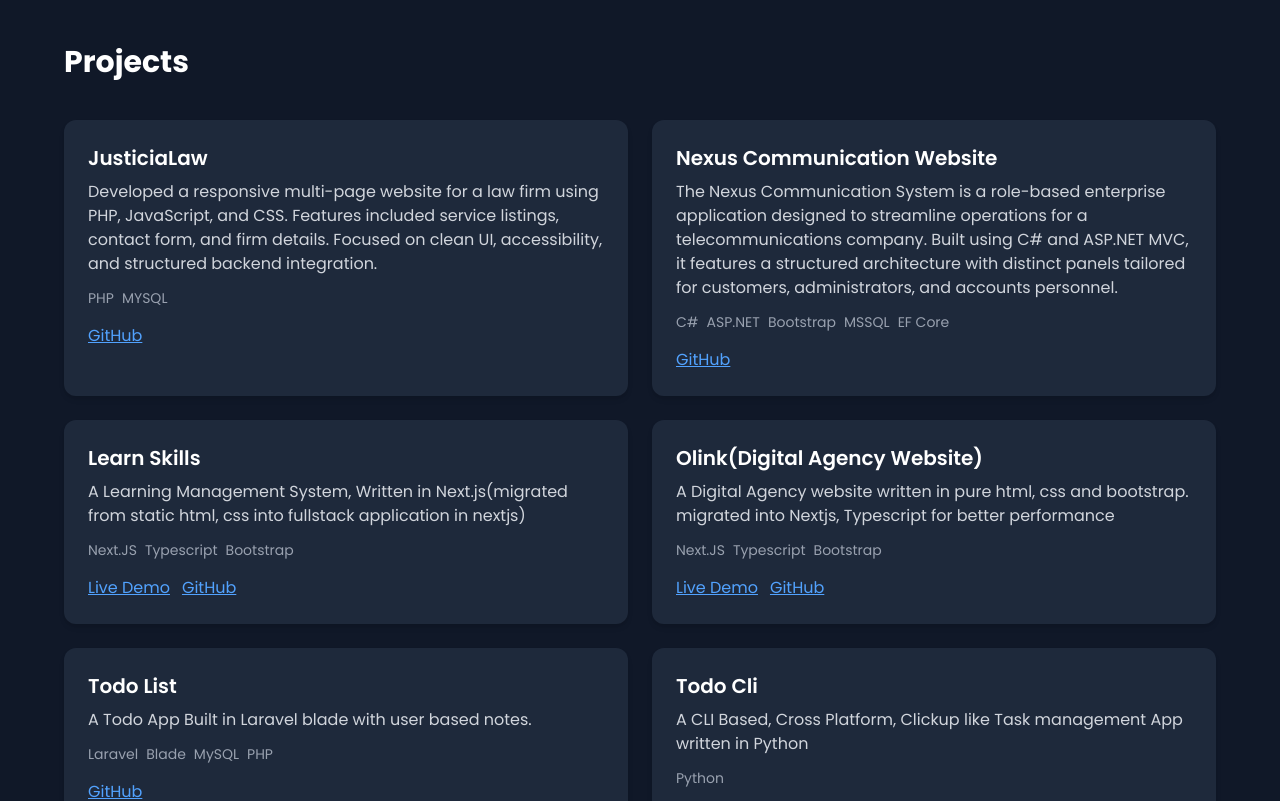
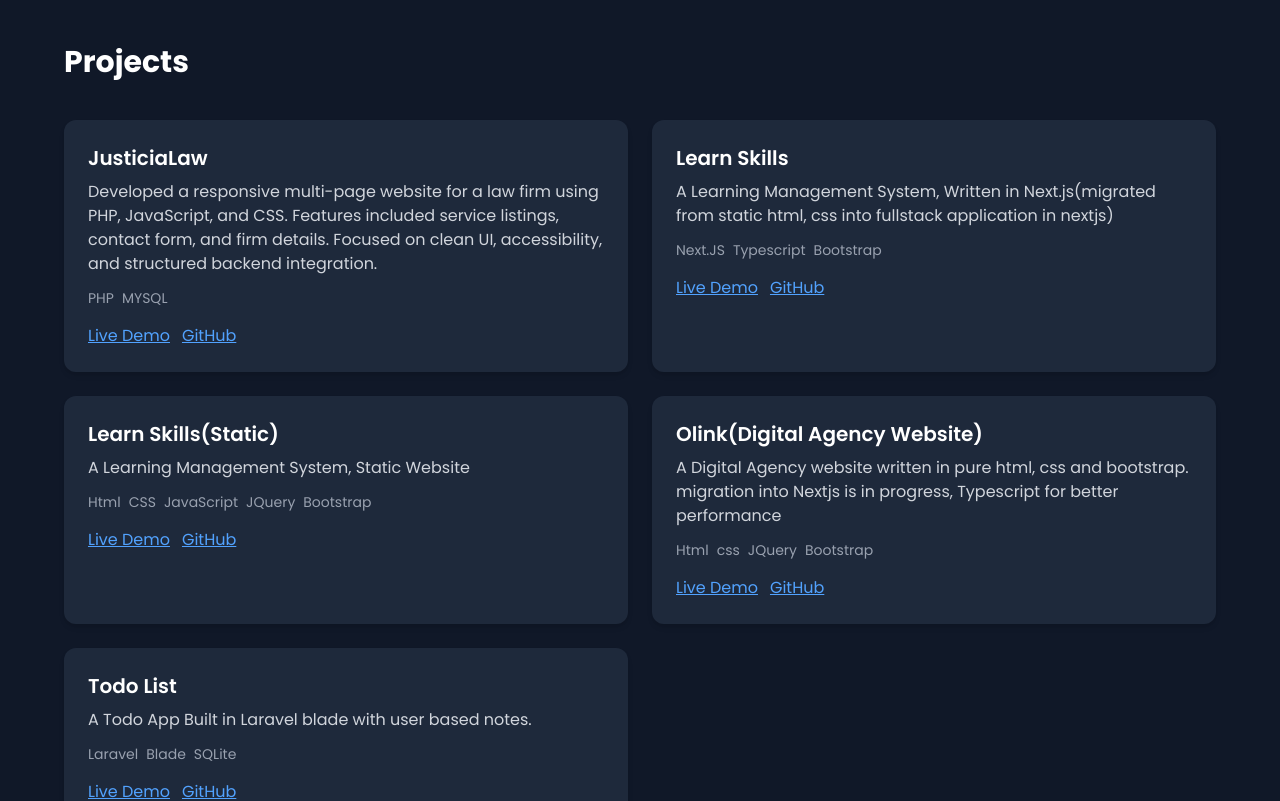
Before and after one commit to muneebusmani/portfolio, a Next.js app: page / in a window 1280 px wide. Shown: the part 1420-2221 px from the top of the page. Built offline with nearby package versions, Linux system fonts and the light colour scheme.

Commit message:
feat: more links in projects

```diff
--- a/data/projects.ts
+++ b/data/projects.ts
@@ -28,43 +28,46 @@ export const projects: Project[] = [
     description:
       "Developed a responsive multi-page website for a law firm using PHP, JavaScript, and CSS. Features included service listings, contact form, and firm details. Focused on clean UI, accessibility, and structured backend integration.",
     tech: ["PHP", "MYSQL"],
-    githubLink: "https://github.com/muneebusmani/Lawyers-Website",
+    liveLink: "https://justicialaw.muneebusmani.com",
+    githubLink: "https://github.com/muneebusmani/Project",
   },
 
-  {
-    title: "Nexus Communication Website",
-    description:
-      "The Nexus Communication System is a role-based enterprise application designed to streamline operations for a telecommunications company. Built using C# and ASP.NET MVC, it features a structured architecture with distinct panels tailored for customers, administrators, and accounts personnel.",
-    tech: ["C#", "ASP.NET", "Bootstrap", "MSSQL", "EF Core"],
-    githubLink: "https://github.com/muneebusmani/Nexus_Communication-eproject-",
-  },
+  // {
+  //   title: "Nexus Communication Website",
+  //   description:
+  //     "The Nexus Communication System is a role-based enterprise application designed to streamline operations for a telecommunications company. Built using C# and ASP.NET MVC, it features a structured architecture with distinct panels tailored for customers, administrators, and accounts personnel.",
+  //   tech: ["C#", "ASP.NET", "Bootstrap", "MSSQL", "EF Core"],
+  //   githubLink: "https://github.com/muneebusmani/Nexus_Communication-eproject-",
+  // },
   {
     title: "Learn Skills",
     description:
       "A Learning Management System, Written in Next.js(migrated from static html, css into fullstack application in nextjs)",
     tech: ["Next.JS", "Typescript", "Bootstrap"],
     liveLink: "https://learnskills.muneebusmani.com",
-    githubLink: "https://github.com/muneebusmani/learnskills",
+    githubLink: "https://github.com/muneebusmani/learnskills/tree/nextjs",
   },
+  {
+    title: "Learn Skills(Static)",
+    description: "A Learning Management System, Static Website",
+    tech: ["Html", "CSS", "JavaScript", "JQuery", "Bootstrap"],
+    liveLink: "https://old-learnskills.netlify.app",
+    githubLink: "https://github.com/muneebusmani/learnskills/tree/master",
+  },
+
   {
     title: "Olink(Digital Agency Website)",
     description:
-      "A Digital Agency website written in pure html, css and bootstrap. migrated into Nextjs, Typescript for better performance",
-    tech: ["Next.JS", "Typescript", "Bootstrap"],
+      "A Digital Agency website written in pure html, css and bootstrap. migration into Nextjs is in progress, Typescript for better performance",
+    tech: ["Html", "css", "JQuery", "Bootstrap"],
     liveLink: "https://olink.muneebusmani.com",
     githubLink: "https://github.com/muneebusmani/olink",
   },
   {
     title: "Todo List",
     description: "A Todo App Built in Laravel blade with user based notes.",
-    tech: ["Laravel", "Blade", "MySQL", "PHP"],
+    tech: ["Laravel", "Blade", "SQLite"],
+    liveLink: "https://todolist.muneebusmani.com",
     githubLink: "https://github.com/muneebusmani/laravel-todolist",
   },
-  {
-    title: "Todo Cli",
-    description:
-      "A CLI Based, Cross Platform, Clickup like Task management App written in Python",
-    tech: ["Python"],
-    githubLink: "https://github.com/muneebusmani/todocli",
-  },
 ];
```
